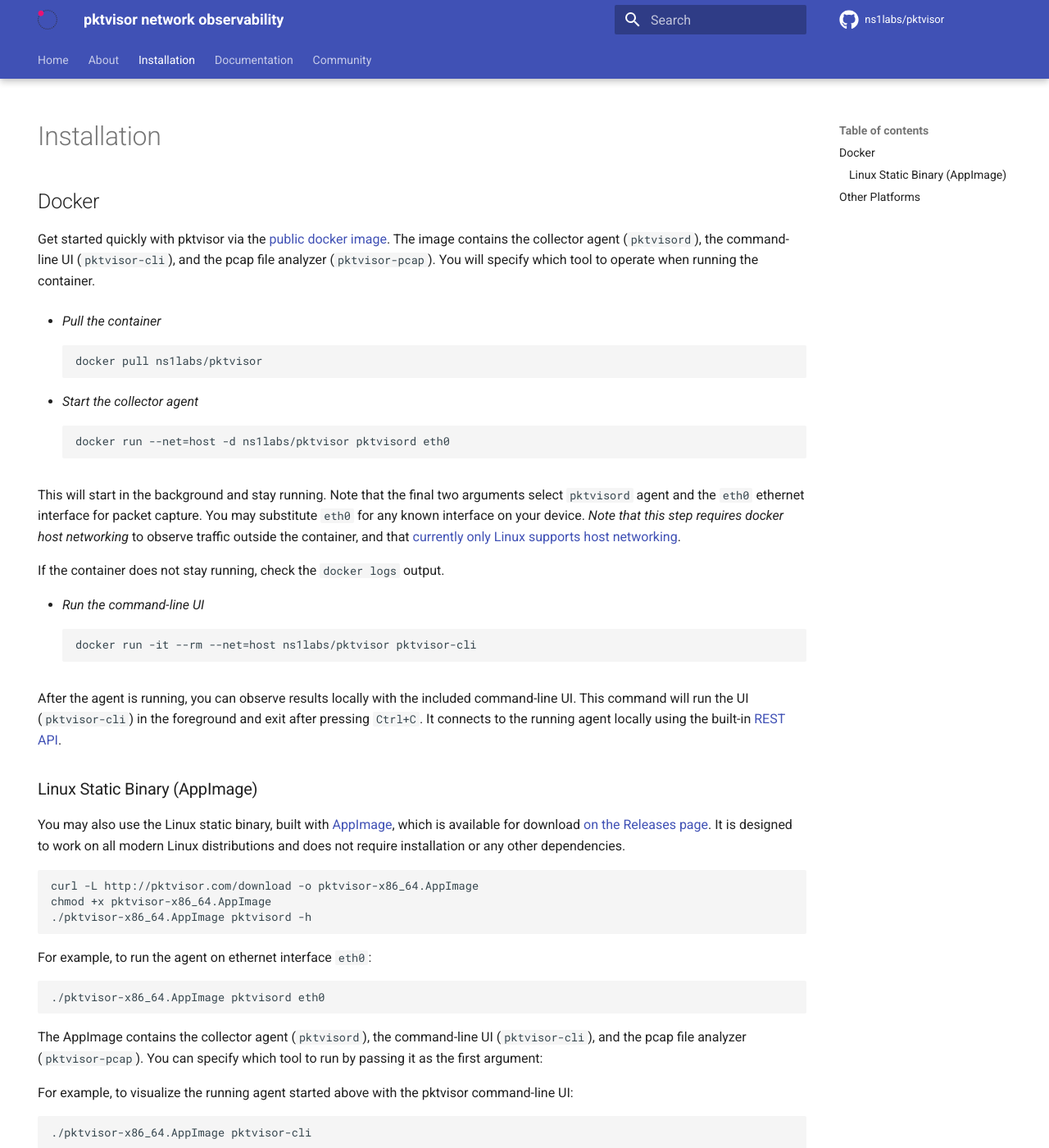
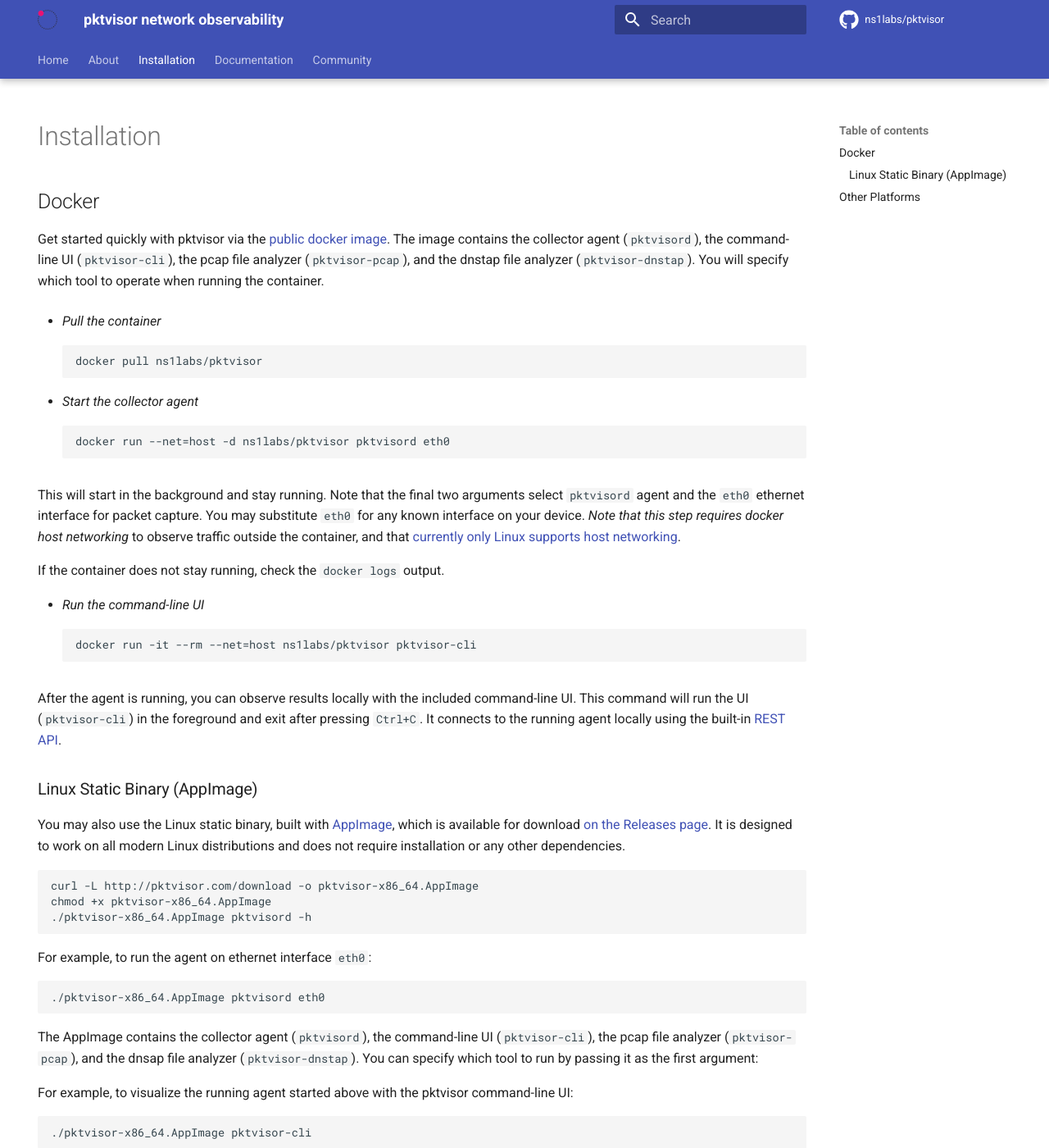
Before and after one commit to orb-community/pktvisor-website, an MkDocs documentation site: the page built from docs/install.md, in a window 1280 px wide and 1400 px high. Shown: the whole window at 82% size. Built offline with MkDocs 1.6.1 and Material for MkDocs 9.7.7, drawn with Linux system fonts in a browser that asks for light colours; comment, search, counter and statistics services are not loaded.

Commit message:
dnstap content added

````diff
--- a/docs/install.md
+++ b/docs/install.md
@@ -7,8 +7,7 @@
 
 ## Docker
 
-Get started quickly with pktvisor via the [public docker image](https://hub.docker.com/r/ns1labs/pktvisor). The image contains the collector
-agent (`pktvisord`), the command-line UI (`pktvisor-cli`), and the pcap file analyzer (`pktvisor-pcap`). You will specify which tool to operate when running the container.
+Get started quickly with pktvisor via the [public docker image](https://hub.docker.com/r/ns1labs/pktvisor). The image contains the collector agent (`pktvisord`), the command-line UI (`pktvisor-cli`), the pcap file analyzer (`pktvisor-pcap`), and the dnstap file analyzer (`pktvisor-dnstap`). You will specify which tool to operate when running the container.
 
 - *Pull the container*
 
@@ -49,8 +48,8 @@
 ./pktvisor-x86_64.AppImage pktvisord eth0
 ```
 
-The AppImage contains the collector agent (`pktvisord`), the command-line UI (`pktvisor-cli`), and the pcap file
-analyzer (`pktvisor-pcap`). You can specify which tool to run by passing it as the first argument:
+The AppImage contains the collector agent (`pktvisord`), the command-line UI (`pktvisor-cli`), the pcap file
+analyzer (`pktvisor-pcap`), and the dnsap file analyzer (`pktvisor-dnstap`). You can specify which tool to run by passing it as the first argument:
 
 For example, to visualize the running agent started above with the pktvisor command-line UI:
 
````
